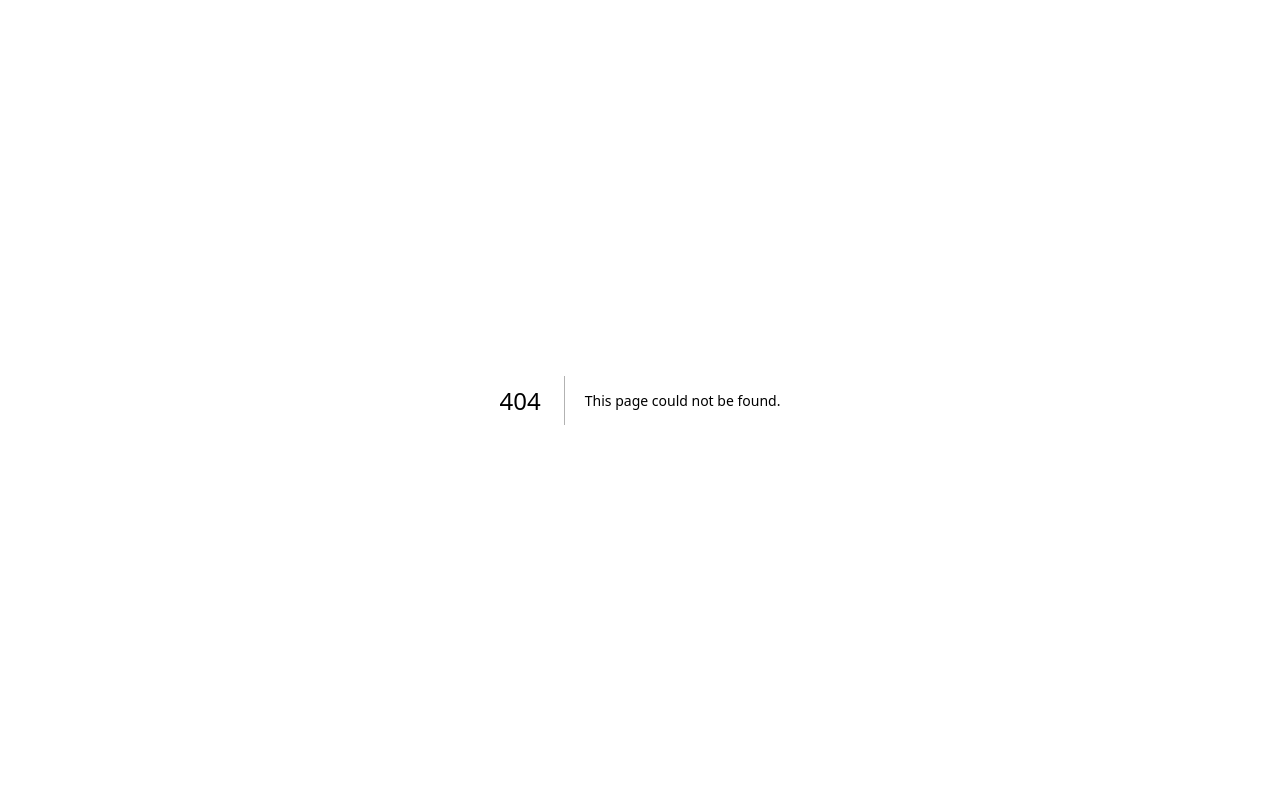
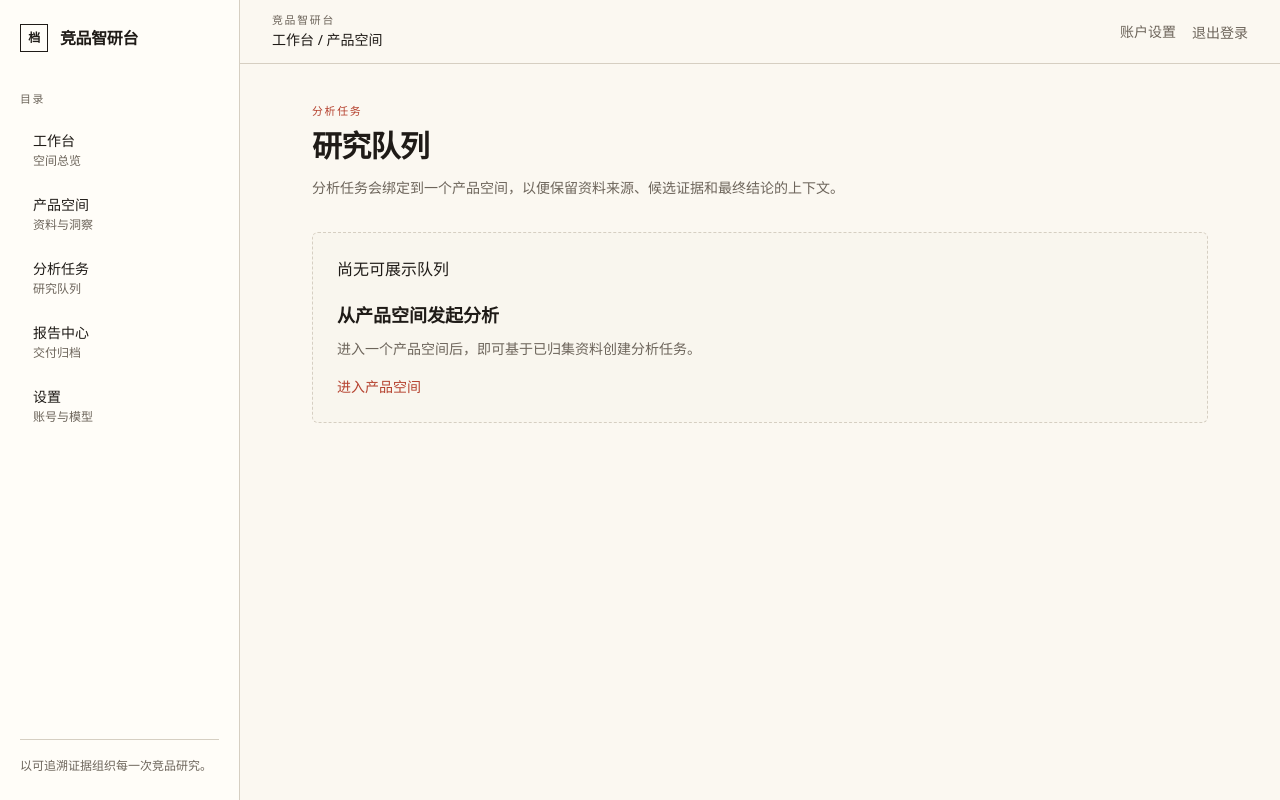
Before and after one commit to 904483446/jpfx, a Next.js app in the folder apps/web/: page /app/tasks in a window 1280 px wide. Before the commit this address had no page. Built offline with nearby package versions, Linux system fonts and the light colour scheme.

Commit message:
fix: add analysis task index page

```diff
--- /dev/null
+++ b/apps/web/app/app/tasks/page.tsx
@@ -0,0 +1,26 @@
+import Link from "next/link";
+import { AppShell } from "@/components/app-shell";
+
+export default function TasksPage() {
+  return (
+    <AppShell>
+      <section className="mx-auto max-w-4xl">
+        <p className="font-mono text-[0.68rem] tracking-[0.16em] text-primary">分析任务</p>
+        <h1 className="mt-2 text-3xl font-semibold tracking-tight text-foreground">研究队列</h1>
+        <p className="mt-3 max-w-2xl text-sm leading-6 text-muted-foreground">
+          分析任务会绑定到一个产品空间，以便保留资料来源、候选证据和最终结论的上下文。
+        </p>
+        <div className="mt-8 rounded-lg border border-dashed border-border bg-muted/30 p-6">
+          <p className="font-medium text-foreground">尚无可展示队列</p>
+          <h2 className="mt-5 text-lg font-semibold text-foreground">从产品空间发起分析</h2>
+          <p className="mt-2 text-sm leading-6 text-muted-foreground">
+            进入一个产品空间后，即可基于已归集资料创建分析任务。
+          </p>
+          <Link className="mt-4 inline-flex text-sm font-medium text-primary hover:underline" href="/app/spaces">
+            进入产品空间
+          </Link>
+        </div>
+      </section>
+    </AppShell>
+  );
+}
```
Also changed, not shown: 1 other file (tests, documents, lock files or other folders).
